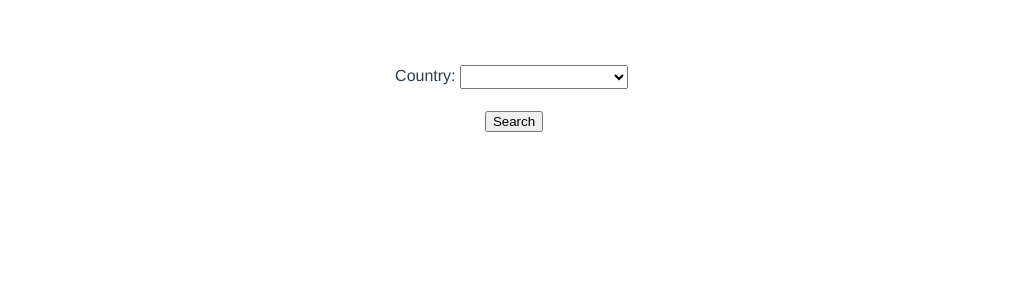
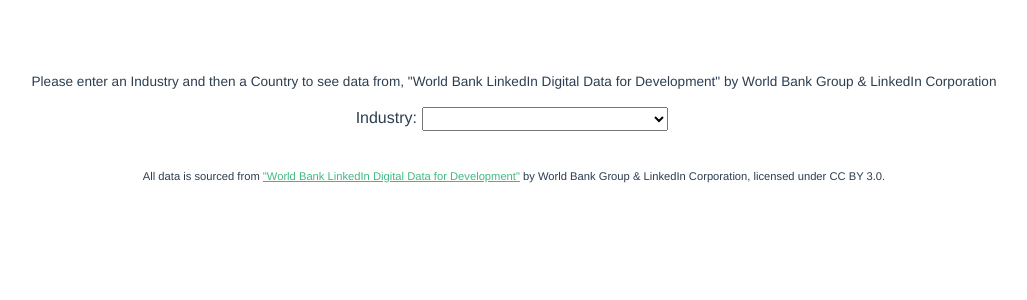
Before and after one commit to emraftis/client-linkedin-project, a Vue app: page / in a window 1280 px wide. Shown: the top 300 px of the page, without its empty margins (126-1153 px from the left). Built offline with nearby package versions, Linux system fonts and the light colour scheme; what vue-chartkick would draw is missing.

Commit message:
updates for styling and onchange option select

```diff
--- a/public/index.html
+++ b/public/index.html
@@ -3,7 +3,10 @@
   <head>
     <meta charset="utf-8" />
     <meta http-equiv="X-UA-Compatible" content="IE=edge" />
-    <meta name="viewport" content="width=device-width,initial-scale=1.0" />
+    <meta
+      name="viewport"
+      content="width=device-width, minimum-scale=1.0, maximum-scale=1.0, user-scalable=no"
+    />
     <link rel="icon" href="<%= BASE_URL %>favicon.ico" />
     <title>Top Skills & Industry Growth</title>
   </head>
--- a/src/components/MainPage.vue
+++ b/src/components/MainPage.vue
@@ -1,18 +1,22 @@
 <template>
+
   <div class="inputs">
-    <label for="countryName">Country:</label>
-    <select name="countryName" id="countryName" v-model="selectedCountryName" @change="getIndustryGrowth(selectedCountryName, selectedIndustryName)">
-      <option v-for="country in countryNames" :key="country" :value="country">{{ country }}</option>
-    </select>
-    <br>
-    <div v-if="selectedCountryName">
+    <div>
+      <p>Please enter an Industry and then a Country to see data from, "World Bank LinkedIn Digital Data for Development" by World Bank Group & LinkedIn Corporation</p>
+    </div>
+    <div>
       <label for="industryName">Industry:</label>
       <select name="industryName" id="industryName" v-model="selectedIndustryName" @change="getIndustrySkills(selectedIndustryName)">
         <option v-for="industry in industryNames" :key="industry" :value="industry">{{ industry }}</option>
       </select>
     </div>
     <br>
-    <button @click="getIndustrySkills(selectedIndustryName)">Search</button>
+    <div v-if="selectedIndustryName">
+      <label for="countryName">Country:</label>
+      <select name="countryName" id="countryName" v-model="selectedCountryName" @change="getIndustryGrowth(selectedCountryName, selectedIndustryName)">
+        <option v-for="country in countryNames" :key="country" :value="country">{{ country }}</option>
+      </select>
+    </div>
   </div>
 
   <div v-if="shouldDisplay" class="top-skills">
@@ -27,7 +31,7 @@
     </div>
   </div>
 
-  <div v-if="shouldDisplay" class="growth-rate">
+  <div v-if="selectedCountryName != '' && shouldDisplay" class="growth-rate">
     <h3>{{ growthHeadingString }}</h3>
     <div class="list-container">
       <p>The Growth from Industry Transitions metric looks at how LinkedIn members are moving across industries (based on net transition: in minus out). For example, if a net of 50 members joined a Biotech industry with 1,000 members in a particular country after leaving jobs in other industries, that Biotech industry would have grown by 5% due to transitions in that year. We calculate these rates across all industries on an annual basis, and report an average of the last three years. The metric above is built entirely on a sample of LinkedIn members that have a company registered on LinkedIn on their profile. Since white-collar workers in knowledge-intensive services sectors are more likely to be on LinkedIn, the growth rate above may not accurately represent sectors like manufacturing and mining that tend to have more blue-collar workers.</p>
@@ -42,22 +46,19 @@
         }'
       ></area-chart>
     </div>
-    <div v-if="industryGrowth" class="list-container">
-      <caption class="caption-text"><a href="https://documents1.worldbank.org/curated/en/827991542143093021/pdf/World-Bank-Group-LinkedIn-Data-Insights-Jobs-Skills-and-Migration-Trends-Methodology-and-Validation-Results.pdf">"World Bank LinkedIn Digital Data for Development" by World Bank Group & LinkedIn Corporation, licensed under CC BY 3.0.</a></caption>
-    </div>
     <div v-else>
       <h4>No Data Available</h4>
     </div>
   </div>
+  <footer class="footer-container">
+      <caption class="caption-text">All data is sourced from <a href="https://documents1.worldbank.org/curated/en/827991542143093021/pdf/World-Bank-Group-LinkedIn-Data-Insights-Jobs-Skills-and-Migration-Trends-Methodology-and-Validation-Results.pdf">"World Bank LinkedIn Digital Data for Development"</a> by World Bank Group & LinkedIn Corporation, licensed under CC BY 3.0.</caption>
+  </footer>
 </template>
 
 <script>
 const axios = require('axios');
-
 export default {
   name: 'IndustrySkillsComponent',
-  components: {
-  },
   data() {
     return {
       industryNames: ["Mining & Metals",
@@ -141,7 +142,7 @@
       industryHeadingString: '',
       growthHeadingString: '',
       topSkills: [],
-      industryGrowth: [],
+      industryGrowth: [0,0,0,0,0],
       isLoading: false,
     }
   },
@@ -157,20 +158,15 @@
     async getIndustrySkills(industry) {
       this.isLoading = true
       this.selectedIndustryName = industry;
-      if (industry.includes(" & ")) {
-      this.industryAPIString = industry.replace(' & ', '%20%26%20')
-      }
-      else if (industry.includes(" ")) {
-      this.industryAPIString = industry.replace(' ', '%20')
-      } else {
-        this.industryAPIString = industry;
-      }
-
-      if (this.industryAPIString && this.countryAPIString) {
+      this.industryAPIString = industry.toString();
+      if (this.industryAPIString.includes(" & ")) {
+        this.industryAPIString = this.industryAPIString.replace(' & ', '%20%26%20')
+        if (this.industryAPIString.includes(" ")) {
+          this.industryAPIString = this.industryAPIString.replace(' ', '%20')
+        }
+      } this.industryAPIString = industry;
+      try {
         this.getIndustryGrowth(this.countryAPIString, this.industryAPIString)
-      }
-
-      try {
         const res = await axios.get(`api/top-skills?ind=${this.industryAPIString}`)
         const data = res.data;
         this.topSkills = data;
@@ -182,12 +178,8 @@
         return e;
       }
     },
-    async getIndustryGrowth(country, industry) {
+    async getIndustryGrowth(country='Canada', industry) {
       this.isLoading = true;
-      if (!country || industry === null) {
-        this.isLoading = false;
-        return;
-      }
       this.selectedCountryName = country;
       this.countryAPIString = country.toString();
       if (this.countryAPIString.includes(",")) {
@@ -210,7 +202,7 @@
         } if (data) {
           this.industryGrowth = [{year: 2015, rate: data.growth_rate_2015}, {year: 2016, rate: data.growth_rate_2016}, {year: 2017, rate: data.growth_rate_2017}, {year: 2018, rate: data.growth_rate_2018}, {year: 2019, rate: data.growth_rate_2019}]
         }
-        this.growthHeadingString = "Growth for " + this.selectedIndustryName + " in " + this.selectedCountryName;
+        this.growthHeadingString = "Growth from Transitions to " + this.selectedIndustryName + " in " + this.selectedCountryName;
         this.isLoading = false;
         return;
       } catch (e) {
@@ -232,7 +224,9 @@
   margin-top: 2%;
 }
 ul {
-  padding: 0;
+  padding: 0.5rem;
+  background-color: #c6d1dd;
+  border: 1px solid black;
 }
 li {
   margin: 0 10px;
@@ -242,7 +236,7 @@
   display: flex;
   justify-content: center;
   align-items: center;
-  width: 50%
+  width: 80%
 }
 .chart-container {
   display: flex;
@@ -265,16 +259,31 @@
 .caption-text {
   font-size: 0.7rem;
 }
+.footer-container {
+  margin-top: 1rem;
+  display: flex;
+  justify-content: center;
+  align-items: center;
+}
 .growth-rate, .top-skills {
   display: flex;
   flex-direction: column;
   justify-content: center;
   align-items: center;
 }
+.inputs {
+  display: flex;
+  flex-direction: column;
+  align-items: center;
+  justify-content: center;
+}
 @media screen and (min-width: 850px) {
   .chart-container {
     display: flex;
     width: 40%;
   }
+  .list-container {
+    width: 50%;
+  }
 }
 </style>
```
